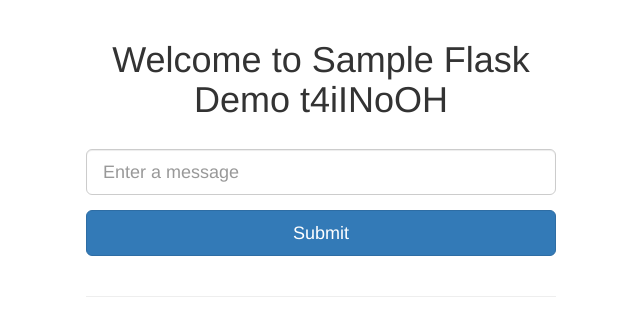
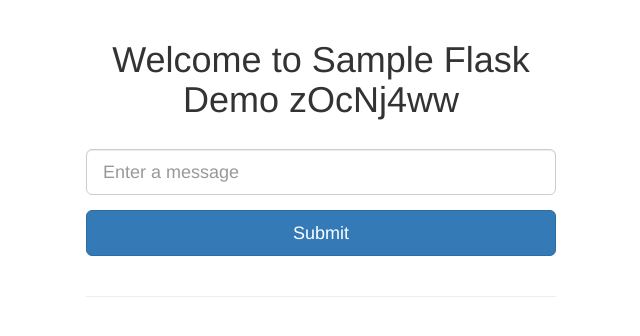
Before and after one commit to signup3000/flask, a Flask app: page / in a window 1280 px wide. Shown: the top 336 px of the page, without its empty margins (319-959 px from the left). Run offline with Flask 2, Linux system fonts and the light colour scheme; data that the repository does not hold is empty; some libraries are stand-ins or nearby versions.

Commit message:
testing change new string zOcNj4ww

```diff
--- a/templates/index.html
+++ b/templates/index.html
@@ -3,7 +3,7 @@
 {% block content %}
 
 <div class="text-center">
-  <h1>Welcome to Sample Flask Demo t4iINoOH</h1>
+  <h1>Welcome to Sample Flask Demo zOcNj4ww</h1>
 </div>
 
 <br>
```
Also changed, not shown: README.md.
